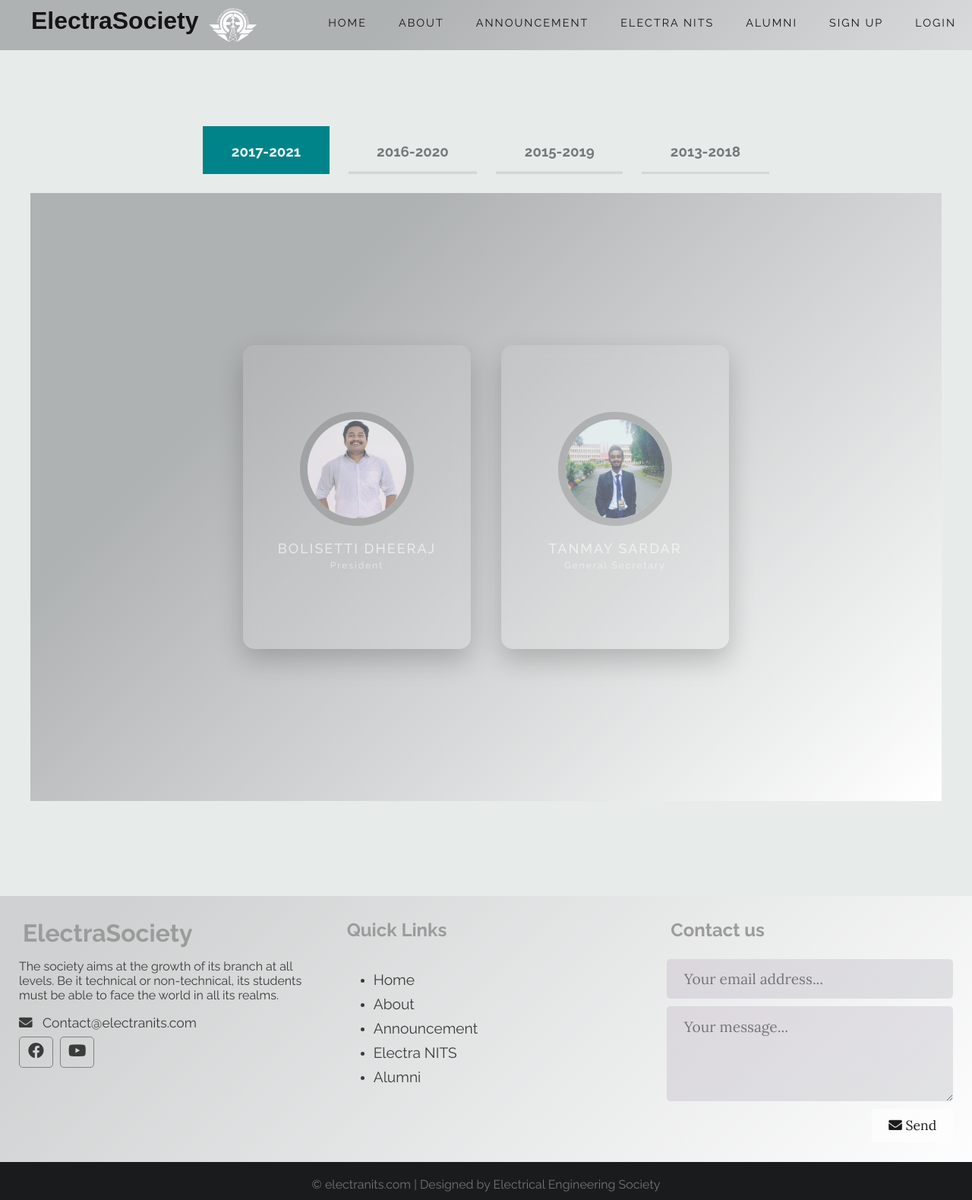
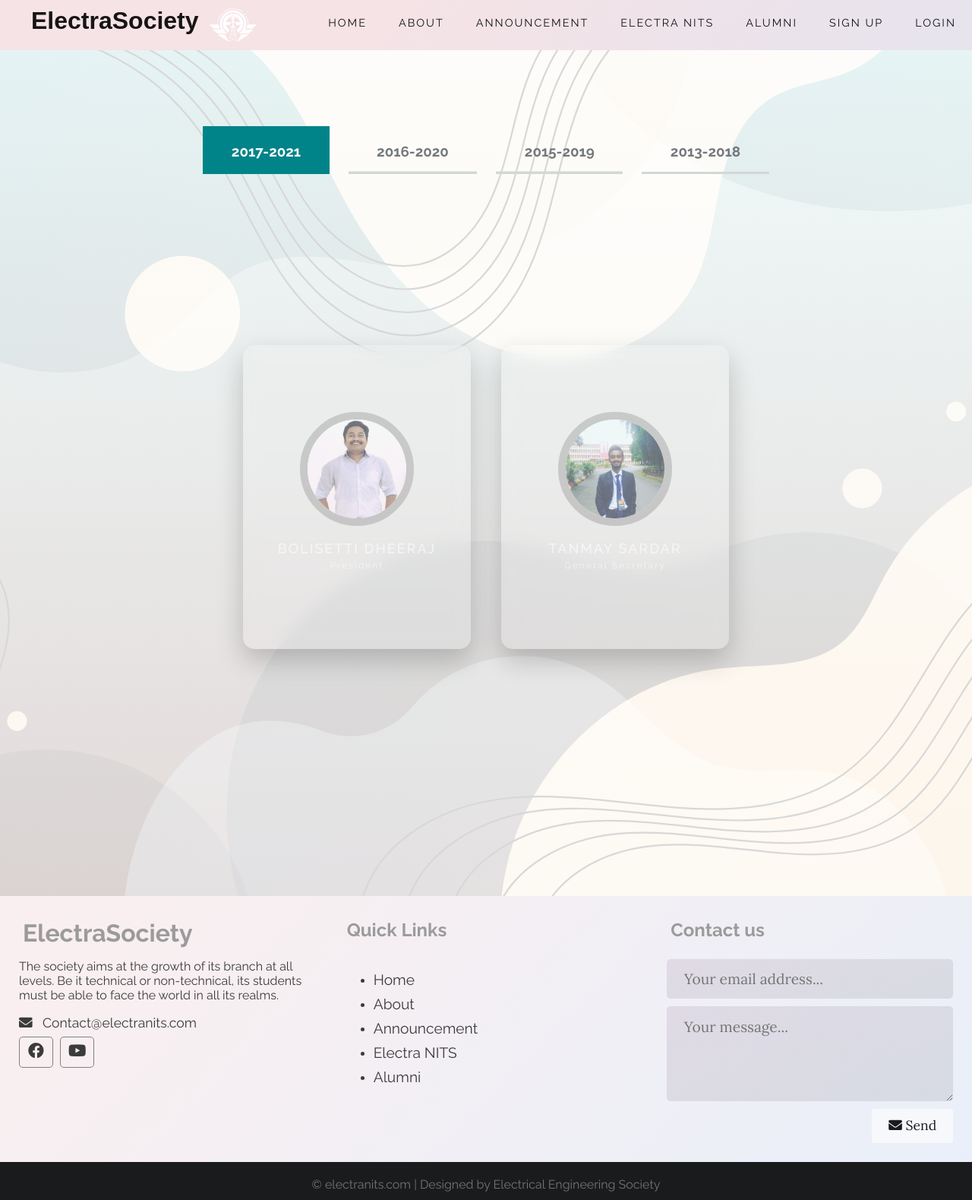
Before and after one commit to Kar2410/ElectraOfficial.github.io, a PHP site: page /ElectraDevMode//alumni in a window 1280 px wide. Shown: the whole page at 76% size. Run offline with PHP 8.4, Linux system fonts and the light colour scheme; some libraries are stand-ins or nearby versions; some web fonts are replaced.

Commit message:
Added SVG background to Alumni Page

```diff
--- a/alumni.php
+++ b/alumni.php
@@ -41,10 +41,14 @@
         html {
             margin: 0;
             padding: 0;
-            background-image: linear-gradient(315deg, #ffffff 0%, #afb2b3 74%);
-
+            /* background-image: linear-gradient(315deg, #ffffff 0%, #afb2b3 74%); */
         }
 
+        .container{
+            background-image: url('assets/images/alumni/alumni-bg.svg');
+            background-position: center;
+            background-size: cover;
+        }
         /* updated */
         #card-section {
             display: flex;
@@ -52,7 +56,7 @@
             align-items: center;
             flex-wrap: wrap;
             /* background: linear-gradient(to right, #000428, #004e92); */
-            background-image: linear-gradient(315deg, #ffffff 0%, #afb2b3 74%);
+            /* background-image: linear-gradient(315deg, #ffffff 0%, #afb2b3 74%); */
             min-height: 100vh;
         }
 
--- a/assets/css/alumni.css
+++ b/assets/css/alumni.css
@@ -1,6 +1,5 @@
 @import url('https://fonts.googleapis.com/css?family=Raleway:400,500,700');
 body {
-	background-color: #e7ecea;
 	color: #74777b;
 	font-weight: 400;
 	font-size: 1em;
@@ -21,7 +20,7 @@ body {
 	padding: 5em 0;
 	font-size: 1.25em;
 	min-height: 100%;
-	background-color: #e7ecea;
+	background-color: transparent !important;
 }
 
 .tabs {
```
Also changed, not shown: assets/images/alumni/alumni-bg.svg (added).
